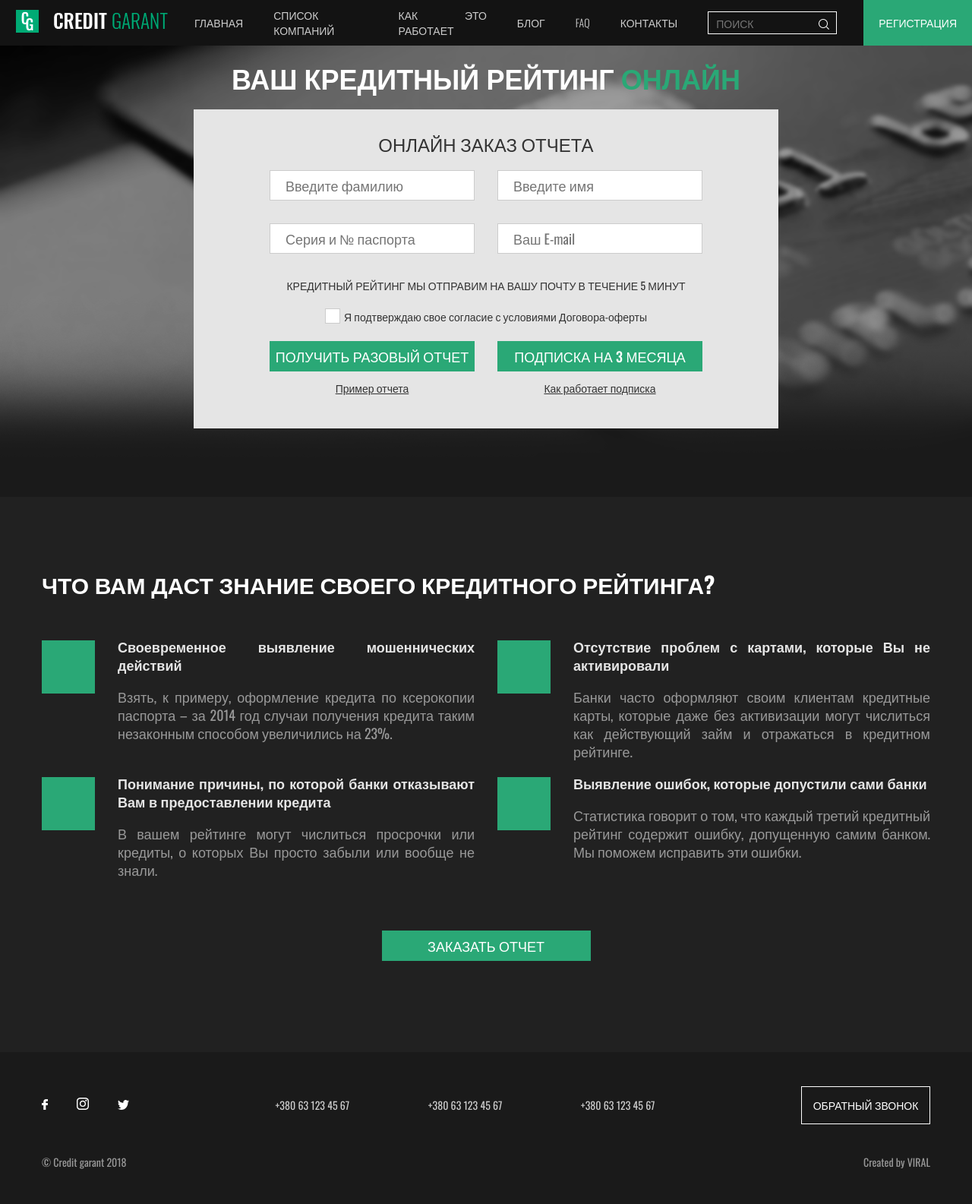
After one commit to Indiel/indiel.github.io, a PHP site: page /credit-rating.html in a window 1280 px wide. The commit adds this page. Shown: the whole page at 76% size. Run offline with PHP 8.4, Linux system fonts and the light colour scheme.

Commit message:
credit-rating

```diff
--- /dev/null
+++ b/CreditGarant/credit-rating.html
@@ -0,0 +1,221 @@
+<!DOCTYPE html>
+<html lang="ru">
+<head>
+    <meta charset="UTF-8">
+    <meta name="viewport" content="width=device-width, initial-scale=1.0, maximum-scale=1.0, user-scalable=0">
+    <meta http-equiv="X-UA-Compatible" content="ie=edge">
+    <link href="https://fonts.googleapis.com/css?family=Oswald:300,400,500,700&amp;subset=cyrillic" rel="stylesheet">
+    <link href="css/normalize.css" rel="stylesheet">
+
+    <!-- <link href="css/chartist.min.css" rel="stylesheet">
+    <script src="js/chartist.min.js"></script> -->
+
+    <!-- <link href="css/jquery-ui.css" rel="stylesheet">
+    <script src="js/jquery-1.12.4.js"></script>
+    <script src="js/jquery-ui.js"></script> -->
+    <!-- <link rel="stylesheet" href="//code.jquery.com/ui/1.12.1/themes/base/jquery-ui.css">
+    <script src="https://code.jquery.com/jquery-1.12.4.js"></script>
+    <script src="https://code.jquery.com/ui/1.12.1/jquery-ui.js"></script> -->
+
+    <link href="css/style.css" rel="stylesheet">
+    <link href="css/media.css" rel="stylesheet">
+    <!-- <script>
+        $( function() {
+            $( ".slider-range-min" ).slider({
+                range: "min",
+                value: 37,
+                min: 1,
+                max: 3000,
+                slide: function( event, ui ) {
+                    $( "#amount" ).val( "$" + ui.value );
+                }
+                });
+            $( "#amount" ).val( "$" + $( "#slider-range-min" ).slider( "value" ) );
+        } );
+    </script> -->
+    <title>CreditGarant</title>
+</head>
+<body>
+
+    <header class="header">
+        <a href="index.html" class="header__logo">
+            <img src="img/logo.png" alt="Логотип CreditGarant" class="header__logo-img" width="236" height="60">
+        </a>
+        <button class="main-nav__button hamburger hamburger--slider" type="button">
+            <span class="hamburger-box">
+                <span class="hamburger-inner"></span>
+            </span>
+            <span class="visually-hidden">Меню</span>
+        </button>
+        <nav class="main-nav">
+            <ul class="main-nav__list">
+                <li class="main-nav__item">
+                    <a href="index.html">Главная</a>
+                </li>
+                <li class="main-nav__item">
+                    <a href="#">Список компаний</a>
+                </li>
+                <li class="main-nav__item">
+                    <a href="#">Как это работает</a>
+                </li>
+                <li class="main-nav__item">
+                    <a href="#">Блог</a>
+                </li>
+                <li class="main-nav__item">
+                    <a href="#">FAQ</a>
+                </li>
+                <li class="main-nav__item">
+                    <a href="#">Контакты</a>
+                </li>
+                <li class="main-nav__item search">
+                    <input class="main-nav__search search__input" type="text" name="search" placeholder="Поиск">
+                </li>
+                <li class="main-nav__item registration">
+                    <button class="main-nav__registration button" type="button">Регистрация</button>
+                </li>
+            </ul>
+        </nav>
+    </header>
+
+    <main class="main">
+        <div class="container">
+            <h1 class="main__h1">Ваш кредитный рейтинг <span class="main__h1--green">онлайн</span></h1>
+
+            <section class="online-order" id="order">
+                <h2 class="online-order__title">Онлайн заказ отчета</h2>
+
+                <form class="online-order__form" action="#" method="post">
+                    <div class="online-order__list">
+                        <p class="online-order__item">
+                            <label class="visually-hidden" for="user-surname">Фамилия</label>
+                            <input id="user-surname" class="input" type="text" name="surname" placeholder="Введите фамилию">
+                        </p>
+                        <p class="online-order__item">
+                            <label class="visually-hidden" for="user-name">Имя</label>
+                            <input id="user-name" class="input" type="text" name="name" placeholder="Введите имя">
+                        </p>
+                        <p class="online-order__item">
+                            <label class="visually-hidden" for="user-passport">Серия и № паспорта</label>
+                            <input id="user-passport" class="input" type="text" name="passport" placeholder="Серия и № паспорта">
+                        </p>
+                        <p class="online-order__item">
+                            <label class="visually-hidden" for="user-email">E-mail</label>
+                            <input id="user-email" class="input" type="email" name="email" placeholder="Ваш E-mail">
+                        </p>
+                    </div>
+                    <p class="online-order__description">КРЕДИТНЫЙ РЕЙТИНГ МЫ ОТПРАВИМ НА ВАШУ ПОЧТУ В ТЕЧЕНИЕ 5 МИНУТ</p>
+                    <p class="online-order__agreement">
+                        <label class="agreement">
+                            <input class="visually-hidden" type="checkbox" name="agreement">
+                            <span class="checkbox-indicator"></span>
+                            Я подтверждаю свое согласие с условиями <a class="agreement__link" href="#">Договора-оферты</a>
+                        </label>
+                    </p>
+                    <div class="online-order__buttons">
+                        <p class="buttons__item online-order__report">
+                            <button class="button button-green online-order__button-order-report" type="submit">Получить разовый отчет</button>
+                            <a href="#" class="online-order__link">Пример отчета</a>
+                        </p>
+                        <p class="buttons__item online-order__subscription">
+                            <button class="button button-green online-order__button-order-subscription" type="submit">Подписка на 3 месяца</button>
+                            <a href="#" class="online-order__link">Как работает подписка</a>
+                        </p>
+                    </div>
+                </form>
+            </section>
+        </div>
+
+        <div class="wrapper-light">
+            <div class="container">
+                <section class="advantages">
+                    <h2 class="advantages__title">ЧТО ВАМ ДАСТ ЗНАНИЕ СВОЕГО КРЕДИТНОГО РЕЙТИНГА?</h2>
+
+                    <div class="advantages-slider-container">
+                        <ul class="advantages__list">
+                            <li class="advantages__item">
+                                <h4 class="advantages__item-title">Своевременное выявление мошеннических действий</h4>
+                                <p>Взять, к примеру, оформление кредита по ксерокопии паспорта – за 2014 год случаи получения кредита таким незаконным способом увеличились на 23%.</p>
+                            </li>
+                            <li class="advantages__item">
+                                <h4 class="advantages__item-title">Отсутствие проблем с картами, которые Вы не активировали</h4>
+                                <p>Банки часто оформляют своим клиентам кредитные карты, которые даже без активизации могут числиться как действующий займ и отражаться в кредитном рейтинге.</p>
+                            </li>
+                            <li class="advantages__item">
+                                <h4 class="advantages__item-title">Понимание причины, по которой банки отказывают Вам в предоставлении кредита</h4>
+                                <p>В вашем рейтинге могут числиться просрочки или кредиты, о которых Вы просто забыли или вообще не знали.</p>
+                            </li>
+                            <li class="advantages__item">
+                                <h4 class="advantages__item-title">Выявление ошибок, которые допустили сами банки</h4>
+                                <p>Статистика говорит о том, что каждый третий кредитный рейтинг содержит ошибку, допущенную самим банком. Мы поможем исправить эти ошибки.</p>
+                            </li>
+                        </ul>
+                    </div>
+
+                    <button class="button button-green advantages__button-order-report" href="#order">Заказать отчет</button>
+                </section>
+            </div>
+        </div>
+
+        <div class="container">
+            <footer class="footer">
+                <div class="footer__top">
+                    <ul class="footer__social social-button-list">
+                        <li class="social-button-item">
+                            <a class="social-button" href="#">
+                                <span class="visually-hidden">Фейсбук</span>
+                                <svg
+                                    xmlns="http://www.w3.org/2000/svg"
+                                    xmlns:xlink="http://www.w3.org/1999/xlink"
+                                    width="8px" height="14px">
+                                    <path fill-rule="evenodd"  fill="rgb(255, 255, 255)"
+                                    d="M7.698,-0.006 L5.778,-0.009 C3.622,-0.009 2.228,1.346 2.228,3.442 L2.228,5.033 L0.298,5.033 C0.131,5.033 -0.003,5.161 -0.003,5.319 L-0.003,7.623 C-0.003,7.782 0.132,7.909 0.298,7.909 L2.228,7.909 L2.228,13.726 C2.228,13.884 2.363,14.011 2.530,14.011 L5.048,14.011 C5.215,14.011 5.350,13.884 5.350,13.726 L5.350,7.909 L7.606,7.909 C7.773,7.909 7.908,7.782 7.908,7.623 L7.909,5.319 C7.909,5.243 7.877,5.171 7.820,5.117 C7.764,5.063 7.687,5.033 7.607,5.033 L5.350,5.033 L5.350,3.684 C5.350,3.036 5.513,2.707 6.404,2.707 L7.697,2.707 C7.864,2.707 7.999,2.578 7.999,2.421 L7.999,0.280 C7.999,0.122 7.864,-0.006 7.698,-0.006 Z"/>
+                                </svg>
+                            </a>
+                        </li>
+                        <li class="social-button-item">
+                            <a class="social-button" href="#">
+                                <span class="visually-hidden">Инстаграм</span>
+                                <svg
+                                    xmlns="http://www.w3.org/2000/svg"
+                                    xmlns:xlink="http://www.w3.org/1999/xlink"
+                                    width="16px" height="16px">
+                                    <path fill-rule="evenodd"  fill="rgb(255, 255, 255)"
+                                    d="M11.585,16.004 L4.409,16.004 C1.972,16.004 -0.011,14.022 -0.011,11.585 L-0.011,4.408 C-0.011,1.971 1.972,-0.011 4.409,-0.011 L11.585,-0.011 C14.022,-0.011 16.005,1.971 16.005,4.408 L16.005,11.585 C16.005,14.022 14.022,16.004 11.585,16.004 ZM14.583,11.585 L14.583,4.408 C14.583,2.754 13.238,1.409 11.585,1.409 L4.409,1.409 C2.755,1.409 1.410,2.754 1.410,4.408 L1.410,11.585 C1.410,13.238 2.755,14.583 4.409,14.583 L11.585,14.583 C13.238,14.583 14.584,13.238 14.584,11.585 L14.583,11.585 ZM12.297,4.749 C12.023,4.749 11.754,4.637 11.561,4.444 C11.366,4.249 11.255,3.981 11.255,3.707 C11.255,3.431 11.366,3.163 11.561,2.970 C11.754,2.776 12.023,2.664 12.297,2.664 C12.571,2.664 12.840,2.776 13.034,2.970 C13.228,3.163 13.339,3.431 13.339,3.707 C13.339,3.981 13.228,4.249 13.034,4.444 C12.839,4.637 12.571,4.749 12.297,4.749 ZM7.997,12.124 C5.721,12.124 3.870,10.272 3.870,7.996 C3.870,5.720 5.721,3.870 7.997,3.870 C10.272,3.870 12.124,5.720 12.124,7.996 C12.124,10.272 10.272,12.124 7.997,12.124 ZM7.997,5.290 C6.505,5.290 5.291,6.504 5.291,7.996 C5.291,9.488 6.505,10.701 7.997,10.701 C9.489,10.701 10.703,9.488 10.703,7.996 C10.703,6.504 9.489,5.290 7.997,5.290 Z"/>
+                                </svg>
+                            </a>
+                        </li>
+                        <li class="social-button-item">
+                            <a class="social-button" href="#">
+                                <span class="visually-hidden">Твиттер</span>
+                                <svg
+                                    xmlns="http://www.w3.org/2000/svg"
+                                    xmlns:xlink="http://www.w3.org/1999/xlink"
+                                    width="15px" height="13px">
+                                    <path fill-rule="evenodd"  fill="rgb(255, 255, 255)"
+                                    d="M14.582,0.244 C13.987,0.620 13.328,0.893 12.627,1.040 C12.066,0.401 11.267,0.004 10.382,0.004 C8.682,0.004 7.304,1.474 7.304,3.285 C7.304,3.542 7.332,3.793 7.384,4.032 C4.827,3.896 2.560,2.589 1.042,0.603 C0.777,1.088 0.626,1.651 0.626,2.253 C0.626,3.392 1.170,4.397 1.994,4.984 C1.490,4.967 1.016,4.819 0.601,4.573 L0.601,4.614 C0.601,6.204 1.662,7.529 3.068,7.833 C2.811,7.907 2.539,7.948 2.258,7.948 C2.059,7.948 1.867,7.926 1.679,7.888 C2.070,9.191 3.206,10.141 4.552,10.168 C3.500,11.048 2.172,11.572 0.731,11.572 C0.483,11.572 0.238,11.556 -0.003,11.527 C1.359,12.458 2.976,13.001 4.714,13.001 C10.373,13.001 13.468,8.000 13.468,3.663 L13.458,3.238 C14.061,2.777 14.584,2.199 14.996,1.541 C14.444,1.802 13.852,1.979 13.229,2.059 C13.865,1.652 14.352,1.008 14.582,0.244 Z"/>
+                                </svg>
+                            </a>
+                        </li>
+                    </ul>
+                    <p class="visually-hidden">Телефоны: </p>
+                    <ul class="footer__tel-list">
+                        <li class="footer__tel-item"><a href="tel:+380631234567">+380 63 123 45 67</a></li>
+                        <li class="footer__tel-item"><a href="tel:+380631234567">+380 63 123 45 67</a></li>
+                        <li class="footer__tel-item"><a href="tel:+380631234567">+380 63 123 45 67</a></li>
+                    </ul>
+                    <button class="footer__callback button">Обратный звонок</button>
+                </div>
+                <div class="footer__copyright">
+                    <span>© Credit garant 2018</span>
+                    <span>Created by VIRAL</span>
+                </div>
+            </footer>
+        </div>
+    </main>
+
+    <!-- <script src="js/graph.js"></script> -->
+    <!-- <script src="js/offers.js"></script> -->
+    <script src="js/menu.js"></script>
+    <!-- <script src="js/sliders.js"></script> -->
+</body>
+</html>
--- a/CreditGarant/css/media.css
+++ b/CreditGarant/css/media.css
@@ -5,8 +5,8 @@
     }
 
     body {
-        background-size: auto 11%;
-        background-position-x: -300px;
+        background-size: auto 15%;
+        background-position-x: -600px;
         background-color: #1a1a1a;
 
         overflow-x: hidden;
@@ -205,20 +205,25 @@
 
     .main__slogan {
         text-align: left;
-        margin-top: 100px;
+        margin-top: 50px;
         font-size: 24px;
         line-height: 30px;
     }
 
     .main__description {
-        margin-bottom: 100px;
+        margin-bottom: 20px;
         text-align: left;
         font-size: 18px;
         line-height: 24px;
     }
 
+    .main__button {
+        margin-bottom: 20px;
+    }
+
     .offers-container {
         position: relative;
+        margin-top: 50px;
         padding: 0;
 
         display: flex;
--- a/CreditGarant/css/style.css
+++ b/CreditGarant/css/style.css
@@ -147,22 +147,32 @@ h3 {
     margin-left: 15px;
     padding: 0 20px;
     background-color: #2aa876;
+    cursor: pointer;
 }
 
 .main__slogan {
-    margin-top: 110px;
+    margin-top: 70px;
     font-size: 36px;
     line-height: 48px;
     font-weight: 700;
 }
 
 .main__description {
-    margin-bottom: 110px;
+    margin-bottom: 25px;
     font-size: 24px;
     line-height: 30px;
-    color: #fff;
+    color: rgb(255, 255, 255);
     font-weight: 300;
     text-transform: uppercase;
+}
+
+.button-green {
+    box-sizing: border-box;
+    display: inline-block;
+    margin: 0 30px 80px 0;
+    padding: 8px 20px  0;
+    height: 40px;
+    background-color: #2aa876;
 }
 
 .offers {
@@ -634,3 +644,179 @@ h3 {
 .change-z-index {
     z-index: 1;
 }
+
+
+
+.main__h1 {
+    margin: 30px 0;
+    text-align: center;
+}
+
+.main__h1--green {
+    color: #2aa876;
+}
+
+.online-order {
+    box-sizing: border-box;
+    margin: 0 auto 90px;
+    padding: 25px 100px;
+    width: 770px;
+    height: 420px;
+    color: #333333;
+    background-color: #e5e5e5;
+}
+
+.online-order a {
+    color: #333333;
+}
+
+.online-order__title {
+    font-size: 24px;
+    font-weight: 400;
+    color: #333333;
+    text-align: center;
+}
+
+.online-order__list {
+    display: flex;
+    flex-wrap: wrap;
+    justify-content: space-between;
+}
+
+.online-order__item {
+    margin: 15px 0;
+}
+
+.input {
+    box-sizing: border-box;
+    width: 270px;
+    height: 40px;
+    padding-left: 20px;
+    color: #333333;
+    border: 1px solid #cccccc;
+}
+
+.online-order__description {
+    margin: 15px 0;
+    font-size: 14px;
+    text-align: center;
+}
+
+.online-order__agreement {
+    margin: 15px 0;
+    text-align: center;
+}
+
+.agreement {
+    padding-left: 25px;
+    font-size: 14px;
+
+    position: relative;
+
+    cursor: pointer;
+}
+
+.agreement input[type="checkbox"] + .checkbox-indicator {
+    position: absolute;
+    top: 0;
+    left: 0;
+
+    width: 18px;
+    height: 18px;
+    background-color: #fff;
+    border: 1px solid #cccccc;
+}
+
+.agreement input[type="checkbox"]:focus + .checkbox-indicator {
+    border-color: #626262;
+    outline: thin dotted;
+    outline: -webkit-focus-ring-color auto 5px;
+}
+
+.agreement input[type="checkbox"]:checked + .checkbox-indicator::before,
+.agreement input[type="checkbox"]:checked + .checkbox-indicator::after {
+    content: "";
+
+    position: absolute;
+    top: 8px;
+    left: 2px;
+
+    width: 14px;
+    height: 1px;
+    background-color: #333333;
+}
+
+.agreement input[type="checkbox"]:checked + .checkbox-indicator::before {
+    transform: rotate(45deg);
+}
+
+.agreement input[type="checkbox"]:checked + .checkbox-indicator::after {
+    transform: rotate(-45deg);
+}
+
+.online-order__buttons {
+    margin-top: 20px;
+    display: flex;
+    justify-content: space-between;
+}
+
+.buttons__item {
+    margin: 0;
+    width: 270px;
+}
+
+.online-order__button-order-report,
+.online-order__button-order-subscription {
+    margin: 0;
+    padding: 0;
+    width: 100%;
+}
+
+.online-order__link {
+    display: block;
+    margin-top: 10px;
+    font-size: 14px;
+    text-decoration: underline;
+    text-align: center;
+}
+
+.advantages__list {
+    display: flex;
+    flex-wrap: wrap;
+    justify-content: space-between;
+    margin: 50px 0;
+}
+
+.advantages__item {
+    box-sizing: border-box;
+    width: 570px;
+    padding-left: 100px;
+
+    position: relative;
+}
+
+.advantages__item::before {
+    content: "";
+
+    position: absolute;
+    left: 0;
+    top: 4px;
+
+    width: 70px;
+    height: 70px;
+    background-color: #2aa876;
+}
+
+.advantages__item-title {
+    margin: 0 0 10px 0;
+    color: #e5e5e5;
+}
+
+.advantages__button-order-report {
+    box-sizing: border-box;
+    display: block;
+    margin: 0 auto;
+    padding: 0 20px;
+    width: 275px;
+    text-align: center;
+}
--- a/CreditGarant/index.html
+++ b/CreditGarant/index.html
@@ -81,6 +81,9 @@
         <div class="container">
             <h1 class="main__slogan">Рассчитаем для Вас<br> самые выгодные условия займа</h1>
             <p class="main__description">За 30 секунд с вероятностью выдачи 94+% по лучшим условиям</p>
+
+            <a class="button button-green main__button" href="#">Получить кредит</a>
+            <a class="button button-green main__button" href="credit-rating.html">Проверить кредитный рейтинг</a>
         </div>
 
         <div class="container offers-container">
```
Also changed, not shown: CreditGarant/js/sliders.js (+77 -0 lines).
